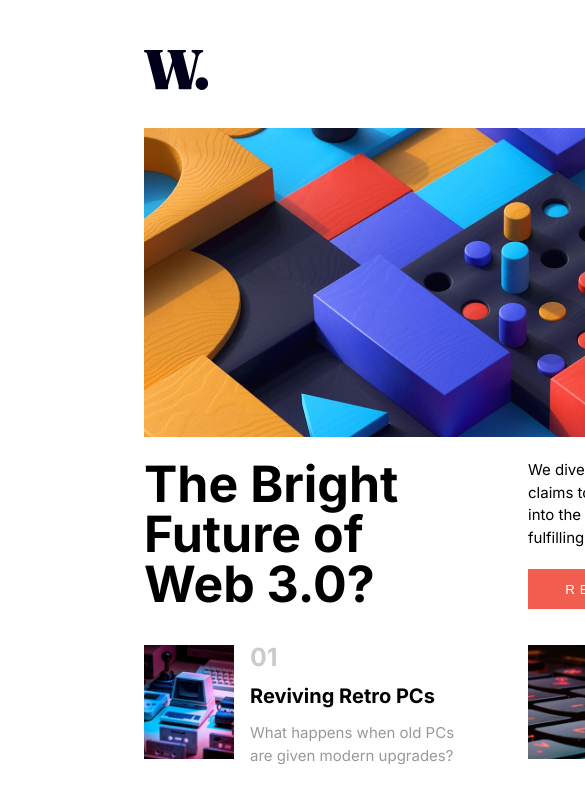
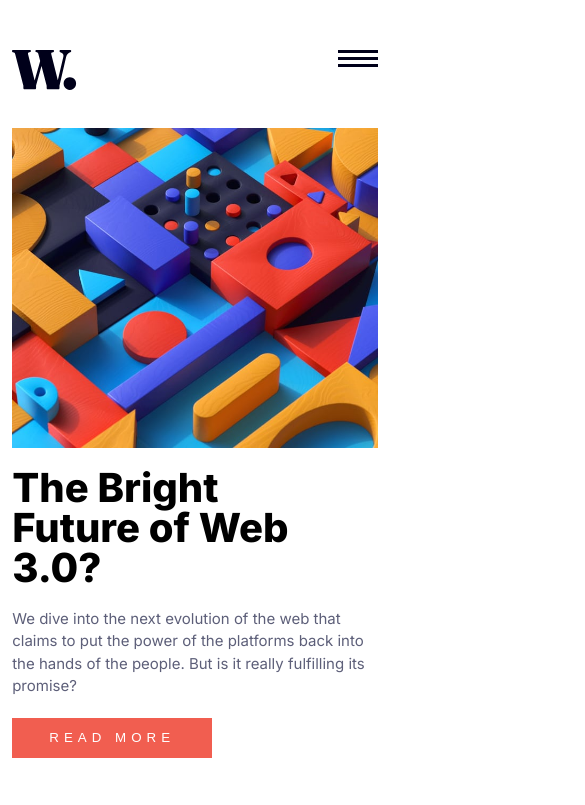
Before and after one commit to Sefap/javaScript, a plain HTML site: page Frontend-Mentor-Js/news-homepage-main/index.html in a window 390 px wide. Shown: the top 805 px of the page, 585 px wide, since content can reach past the window. Drawn offline with Linux system fonts and the light colour scheme.

Commit message:
mobil-design

```diff
--- a/Frontend-Mentor-Js/news-homepage-main/index.html
+++ b/Frontend-Mentor-Js/news-homepage-main/index.html
@@ -43,18 +43,20 @@
         </div>
         <div class="menu">
           <ul>
-            <li>Home</li>
-            <li>New</li>
-            <li>Popular</li>
-            <li>Trending</li>
-            <li>Categories</li>
+            <li><a href="#">Home</a></li>
+            <li><a href="#">New</a></li>
+            <li><a href="#">Popular</a></li>
+            <li><a href="#">Trending</a></li>
+            <li><a href="#">Categories</a></li>
           </ul>
+        </div>
+        <div class="mobil-menu">
+          <img src="assets/images/icon-menu.svg" alt="">
         </div>
       </header>
       <section>
         <main>
           <div class="main-img">
-            <img src="assets/images/image-web-3-desktop.jpg" alt="" />
           </div>
           <div class="information">
             <div class="infofd">
@@ -143,6 +145,6 @@
     </div>
 
 
-
+    <script src="script.js"></script>
   </body>
 </html>
--- a/Frontend-Mentor-Js/news-homepage-main/reset.css
+++ b/Frontend-Mentor-Js/news-homepage-main/reset.css
@@ -14,6 +14,9 @@ table, caption, tbody, tfoot, thead, tr, th, td {
   font-size: 100%;
   font: inherit;
   vertical-align: baseline;
+}
+a{
+  text-decoration: none;
 }
 
 /* Yerleşik elementlerin stilini sıfırlamak için bazı ek düzenlemeler */
--- /dev/null
+++ b/Frontend-Mentor-Js/news-homepage-main/script.js
@@ -0,0 +1,6 @@
+let menuBtn = document.querySelector('.mobil-menu')
+let menu = document.querySelector('.menu')
+
+menuBtn.addEventListener('click',()=>(
+  menu.classList.add('active')
+))
--- a/Frontend-Mentor-Js/news-homepage-main/style.css
+++ b/Frontend-Mentor-Js/news-homepage-main/style.css
@@ -24,15 +24,20 @@ header{
   justify-content: space-between;
   margin-bottom: 36px;
 }
+.menu{
+  display: inline;
+}
 .menu>ul{
   height: 100%;
   display: flex;
   align-items: center;
   gap: 50px;
 }
-.menu>ul>li:hover{
+.menu>ul>li>a{
+  color: var(--Dark-Grayish-Blue);
+}
+.menu>ul>li>a:hover{
   color: var(--Soft-Red);
-  cursor: pointer;
 }
 main{
   margin-right: 16px;
@@ -42,8 +47,13 @@ section{
   grid-template-columns: 2fr 1fr;
 
 }
-.main-img>img{
+.main-img{
+  background-image: url(assets/images/image-web-3-desktop.jpg);
+  background-size: cover; /* veya background-size: cover; */
+  background-repeat: no-repeat;
+  background-position: center;
   width: 100% !important;
+  height: 60%;
 }
 
 .information{
@@ -62,6 +72,7 @@ section{
   justify-content:space-between;
   padding-right: 10px;
   margin-left: 8px;
+  color: var(--Dark-Grayish-Blue);
 }
 .infosd>p{
   line-height: 1.5;
@@ -162,3 +173,78 @@ footer{
 .attribution{
   margin-top: 100px;
 }
+
+
+.mobil-menu{
+  display: grid;
+  align-items: center;
+  cursor: pointer;
+}
+.mobil-menu-btn{
+  background: none;
+  border: none;
+}
+@media only screen and (max-width: 968px){
+  body{
+    width: 100%;
+    margin: 0 auto;
+  }
+  .container{
+    width: 93.75%;
+  }
+  .menu{
+    display: none;
+  }
+  .mobil-menu{
+    cursor: pointer;
+    display: inline;
+  }
+
+  .main-img{
+    content: url(assets/images/image-web-3-mobile.jpg);
+    height: auto;
+    /* background-image: url(assets/images/image-web-3-mobile.jpg); */
+
+  } main{
+    margin-right: 0;
+    display: grid;
+    /* grid-template-rows: min-content auto; */
+
+  }
+  .infofd{
+    font-size: 40px;
+    font-weight: 800;
+    margin-bottom: 20px;
+  }
+  .infosd{
+    margin-left: 0;
+  }
+  .infosd>p{
+    margin-bottom: 20px;
+    width: 100%;
+  }
+
+  section{
+    display: grid;
+    grid-template-columns: auto;
+    grid-template-rows: 1fr;
+  }
+  .information{
+    display: grid;
+    grid-template-columns: 1fr;
+    margin-bottom: 50px;
+  }
+  .footer-ul{
+    display: grid;
+    grid-template-columns: 1fr;
+    gap: 5px;
+  }
+  .fld{
+    gap: 10px;
+  }
+  .fld>p{
+    width: 100%;
+    /* height: 100%; */
+  }
+
+}
```
